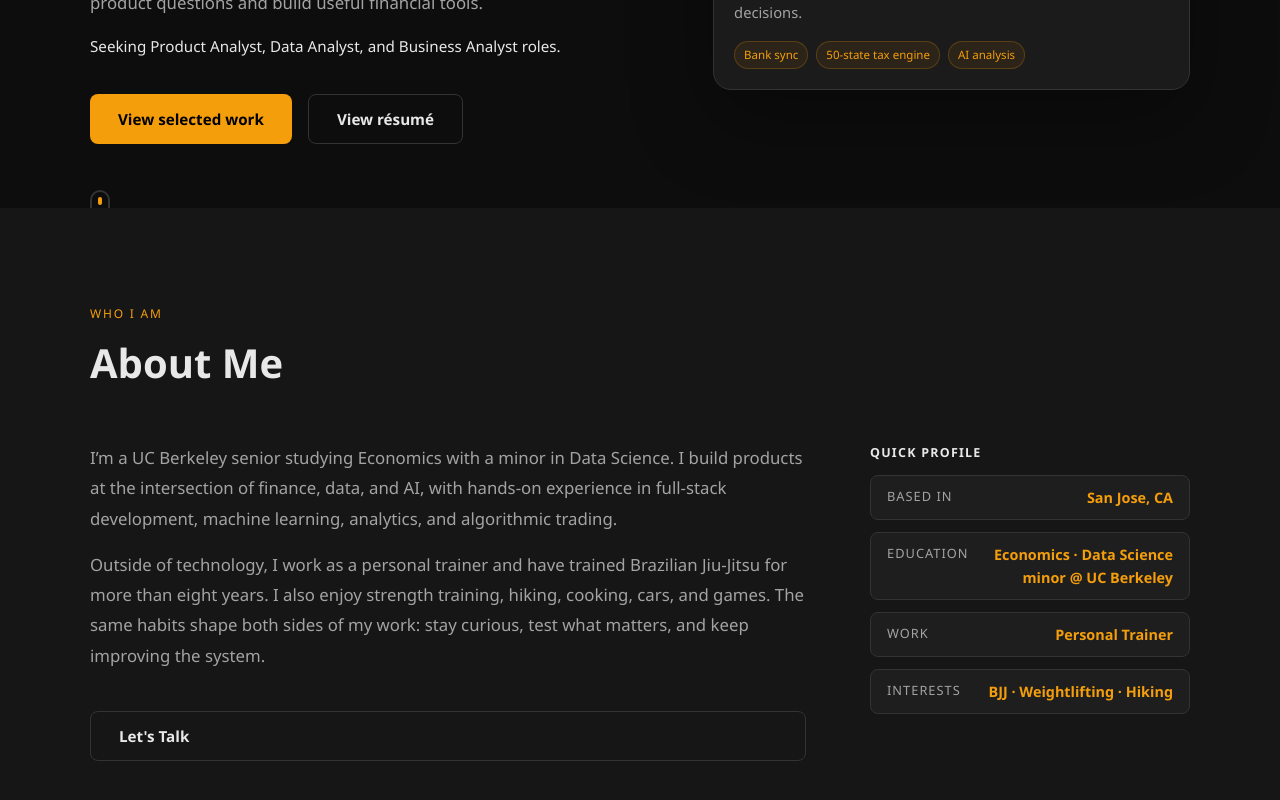
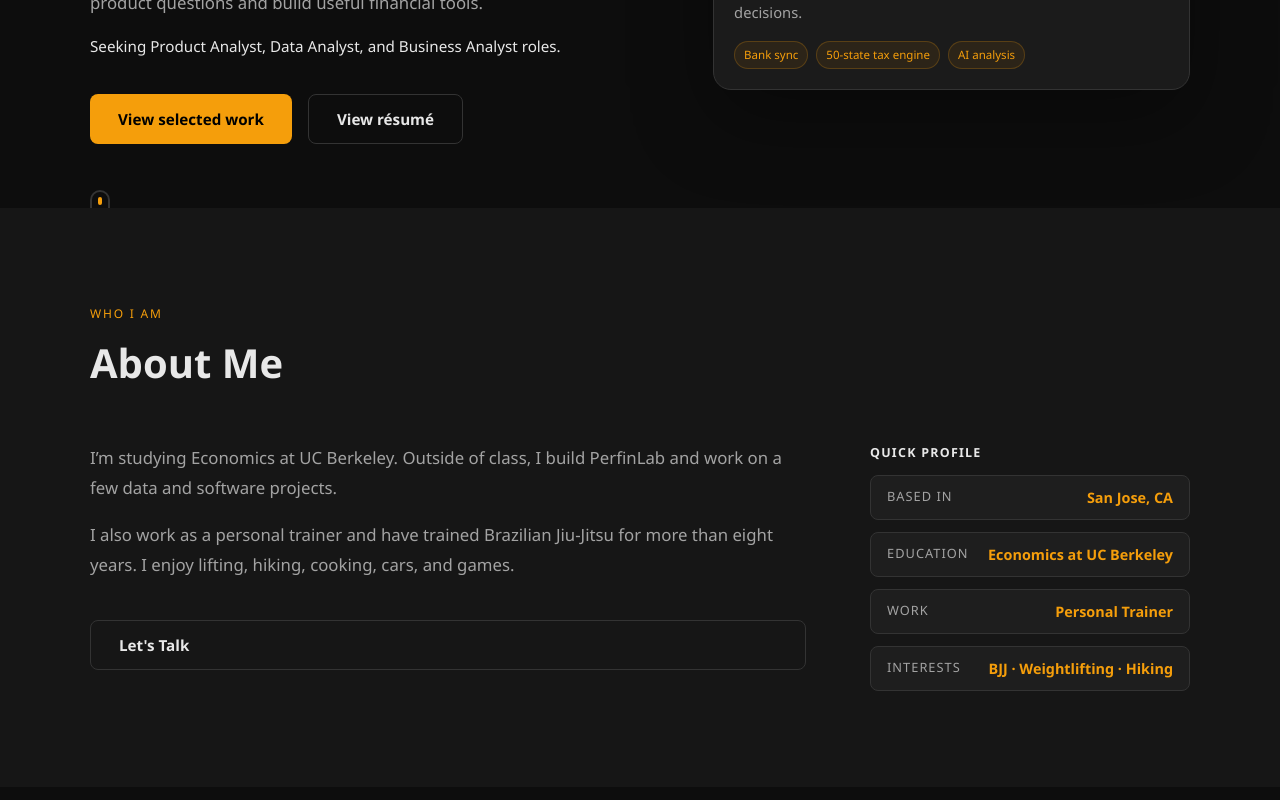
Before and after one commit to yshirokov05/personal-website, a React (Vite) app: page / in a window 1280 px wide. Shown: the part 592-1392 px from the top of the page. Built offline with nearby package versions, Linux system fonts and the light colour scheme; no server answers.

Commit message:
Simplify Berkeley Economics introduction

```diff
--- a/src/components/About.jsx
+++ b/src/components/About.jsx
@@ -2,7 +2,7 @@ import './About.css'
 
 const facts = [
   { label: 'Based in', value: 'San Jose, CA' },
-  { label: 'Education', value: 'Economics · Data Science minor @ UC Berkeley' },
+  { label: 'Education', value: 'Economics at UC Berkeley' },
   { label: 'Work', value: 'Personal Trainer' },
   { label: 'Interests', value: 'BJJ · Weightlifting · Hiking' },
 ]
@@ -17,15 +17,12 @@ export default function About() {
         <div className="about__grid">
           <div className="about__text">
             <p>
-              I’m a UC Berkeley senior studying Economics with a minor in Data Science. I build
-              products at the intersection of finance, data, and AI, with hands-on experience in
-              full-stack development, machine learning, analytics, and algorithmic trading.
+              I’m studying Economics at UC Berkeley. Outside of class, I build PerfinLab and work
+              on a few data and software projects.
             </p>
             <p>
-              Outside of technology, I work as a personal trainer and have trained Brazilian
-              Jiu-Jitsu for more than eight years. I also enjoy strength training, hiking,
-              cooking, cars, and games. The same habits shape both sides of my work: stay curious,
-              test what matters, and keep improving the system.
+              I also work as a personal trainer and have trained Brazilian Jiu-Jitsu for more than
+              eight years. I enjoy lifting, hiking, cooking, cars, and games.
             </p>
             <a href="#contact" className="btn btn-outline" style={{ marginTop: '24px' }}>
               Let's Talk
```
